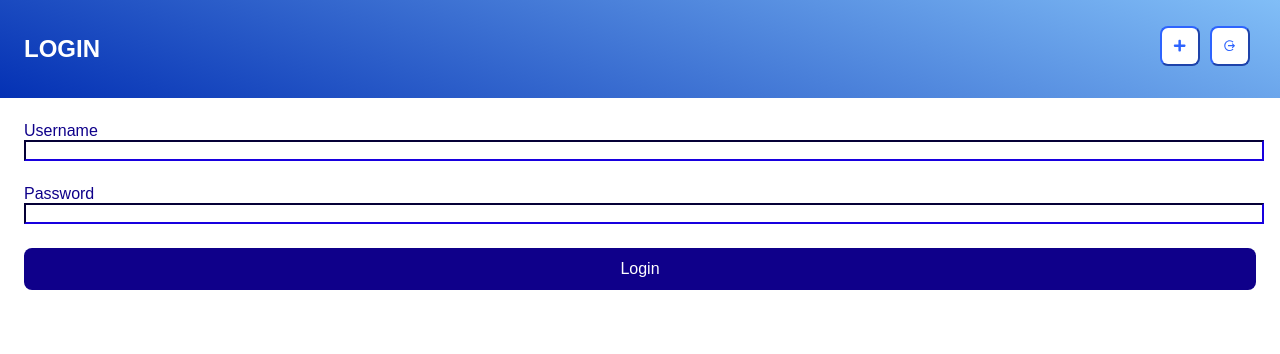
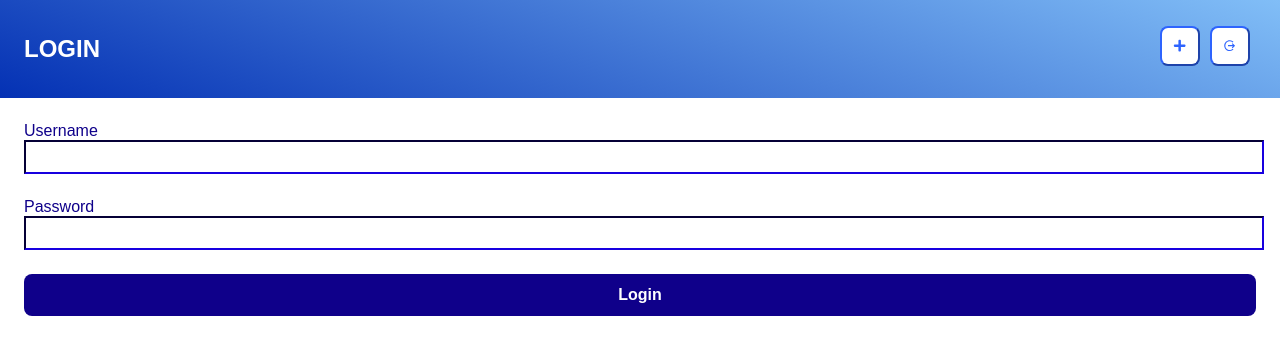
Before and after one commit to Reymann78/AllYourFavorites, a React (Create React App) app in the folder frontend/: page /login in a window 1280 px wide. Shown: the top 354 px of the page. Built offline with nearby package versions, Linux system fonts and the light colour scheme.

Commit message:
Add protected route and change some stylings.

```diff
--- a/frontend/src/App.js
+++ b/frontend/src/App.js
@@ -1,11 +1,12 @@
 import React from 'react';
 import styled from 'styled-components/macro';
 import HomePage from './homePage/HomePage';
-import { Switch, Route } from 'react-router-dom';
+import { Redirect, Switch, Route } from 'react-router-dom';
 import SoccerTeamContextProvider from './contexts/SoccerTeamContextProvider';
 import OpenMenuContextProvider from './contexts/OpenMenuContextProvider';
 import LoginPage from './loginPage/LoginPage';
 import UserContextProvider from './contexts/UserContextProvider';
+import ProtectedRoute from './routing/ProtectedRoute';
 
 function App() {
   return (
@@ -14,11 +15,10 @@ function App() {
         <OpenMenuContextProvider>
           <PageLayout>
             <Switch>
-              <Route path="/login">
-                <LoginPage />
-              </Route>
-              <Route exact path={['/', '/api/favorites/soccerTeams']}>
-                <HomePage />
+              <Route path="/login" component={LoginPage} />
+              <ProtectedRoute path="/favorites" component={HomePage} />
+              <Route path="/">
+                <Redirect to="/login" />
               </Route>
             </Switch>
           </PageLayout>
--- a/frontend/src/loginPage/LoginPage.js
+++ b/frontend/src/loginPage/LoginPage.js
@@ -17,6 +17,7 @@ export default function LoginPage() {
   return (
     <>
       <Header title="Login" />
+      <Main>
         <Form onSubmit={handleSubmit}>
           <Label>
             Username
@@ -39,13 +40,14 @@ export default function LoginPage() {
           {error && <p>error</p>}
           <Button>Login</Button>
         </Form>
+      </Main>
     </>
   );
 
   function handleSubmit(event) {
     event.preventDefault();
     postLogin(loginData)
-      .then(() => history.push('/'))
+      .then(() => history.push('/favorites'))
       .catch(() => setError('Unknown username or password!'));
   }
 
@@ -54,8 +56,16 @@ export default function LoginPage() {
   }
 }
 
+const Main = styled.main`
+  overflow-y: scroll;
+  display: flex;
+  flex-direction: column;
+  align-items: center;
+  padding: var(--size-xl);
+`;
+
 const Form = styled.form`
-  padding: var(--size-xl);
+  width: 100%;
   display: grid;
   grid-auto-rows: min-content;
   gap: var(--size-xl);
@@ -64,18 +74,14 @@ const Form = styled.form`
     border-color: var(--blue-main);
     display: block;
     width: 100%;
+    font-size: var(--size-xl);
+    color: var(--blue-main);
   }
 `;
 
 const Label = styled.label`
   color: var(--blue-main);
 `;
-
-// const Input = styled.input`
-//   border-color: var(--blue-main);
-//   display: block;
-//   width: 100%;
-// `;
 
 const Button = styled.button`
   padding: var(--size-m);
@@ -84,4 +90,5 @@ const Button = styled.button`
   color: var(--white);
   border-radius: var(--size-s);
   font-size: 1em;
+  font-weight: 600;
 `;
--- /dev/null
+++ b/frontend/src/routing/ProtectedRoute.js
@@ -0,0 +1,8 @@
+import React, { useContext } from 'react';
+import { Route, Redirect } from 'react-router-dom';
+import UserContext from '../contexts/UserContext';
+
+export default function ProtectedRoute(props) {
+  const { token } = useContext(UserContext);
+  return token ? <Route {...props} /> : <Redirect to="/>login" />;
+}
```
Lines whose indentation alone changed are shown as unchanged.
